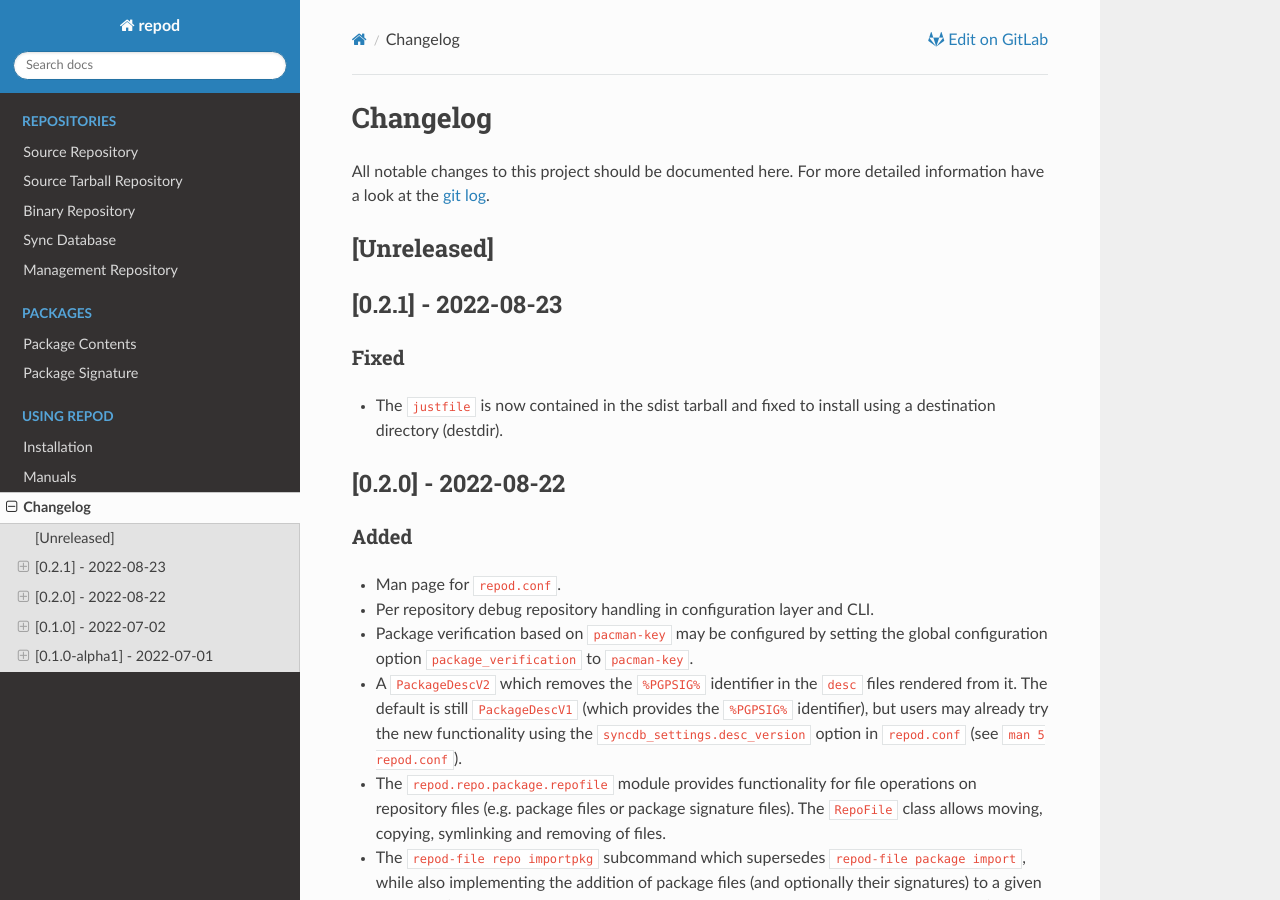
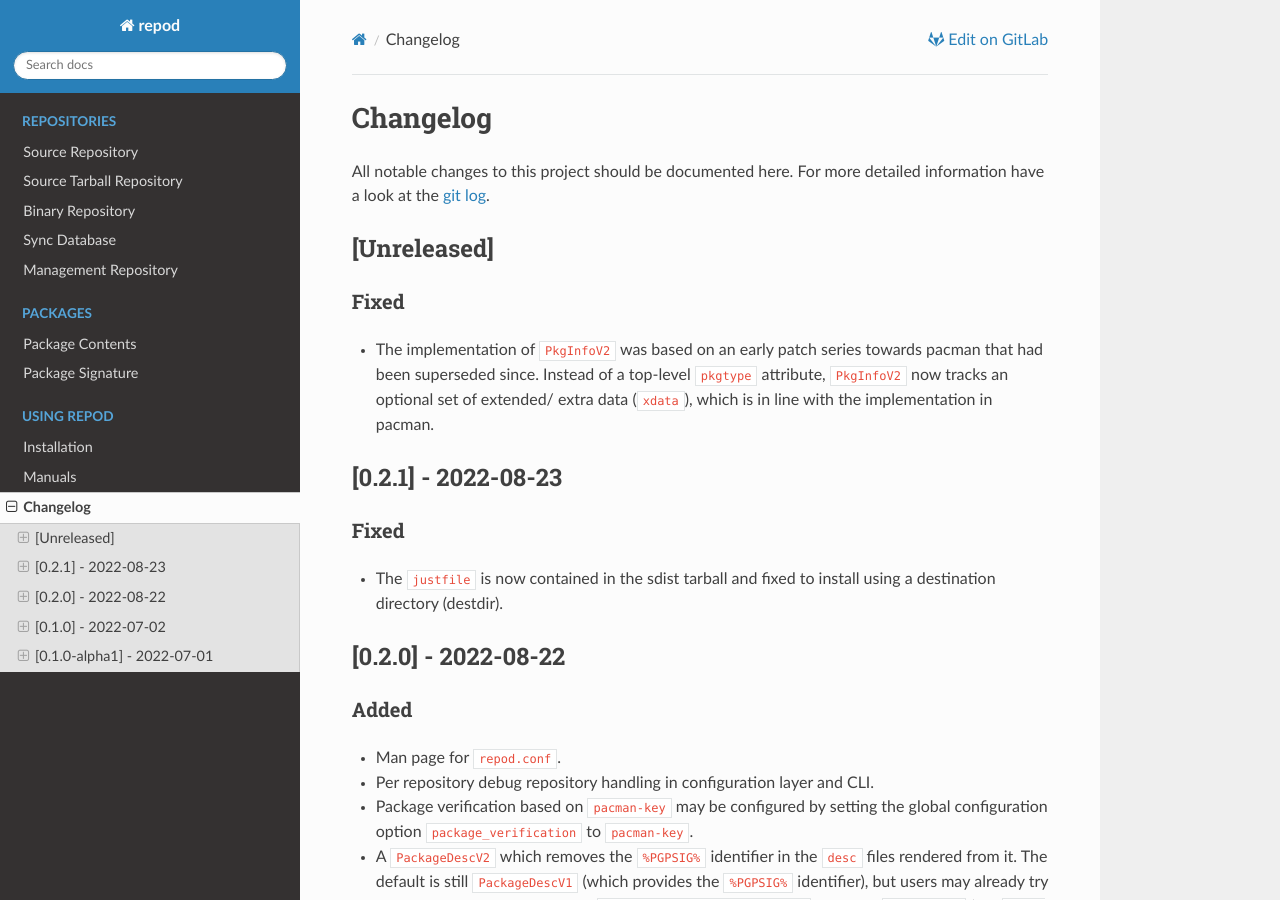
Before and after one commit to archlinux/repod, a Sphinx documentation site: the page built from docs/repod/changelog.rst, in a window 1280 px wide and 900 px high. Built offline with Sphinx 7.4.7 and the Read the Docs theme 2.0.0, drawn with Linux system fonts in a browser that asks for light colours.

Commit message:
Add changelog entry for changes to PkgInfoV2
docs/repod/changelog.rst:
Add changelog entry for changes to PkgInfoV2

```diff
--- a/docs/repod/changelog.rst
+++ b/docs/repod/changelog.rst
@@ -11,6 +11,14 @@
 
 [Unreleased]
 ------------
+
+Fixed
+^^^^^
+
+* The implementation of ``PkgInfoV2`` was based on an early patch series
+  towards pacman that had been superseded since. Instead of a top-level
+  ``pkgtype`` attribute, ``PkgInfoV2`` now tracks an optional set of extended/
+  extra data (``xdata``), which is in line with the implementation in pacman.
 
 [0.2.1] - 2022-08-23
 --------------------
```
